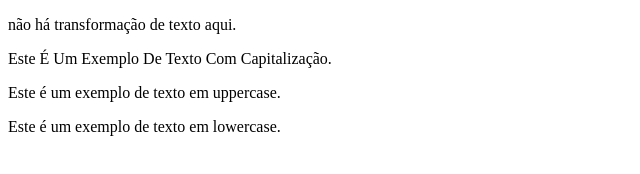
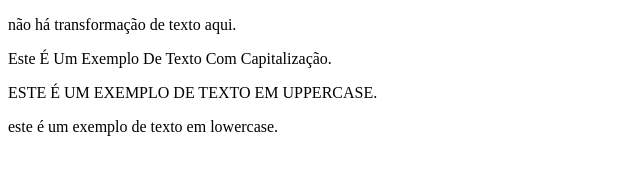
Before and after one commit to CeciliaSilagi/Projeto-web, a plain HTML site: page index-text-transform.html in a window 1280 px wide. Shown: the whole page, without its empty margins (0-640 px from the left). Drawn offline with Linux system fonts and the light colour scheme.

Commit message:
Uppercase

```diff
--- a/index-text-transform.html
+++ b/index-text-transform.html
@@ -12,6 +12,14 @@
         .capitalize {
             text-transform: capitalize;
         }
+
+        .uppercase {
+            text-transform: uppercase;
+        }
+
+        .lowercase {
+            text-transform: lowercase;
+        }
     </style>
 </head>
 <body>
```
